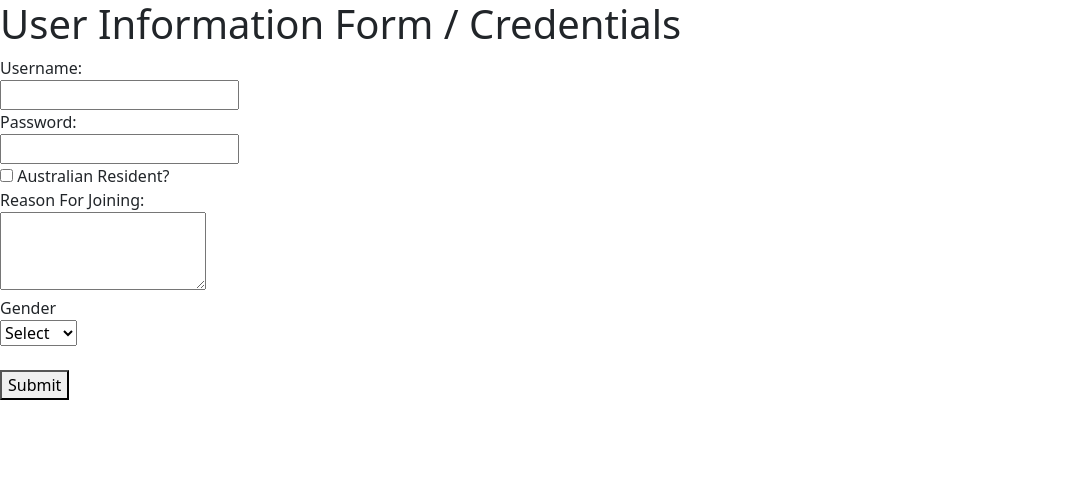
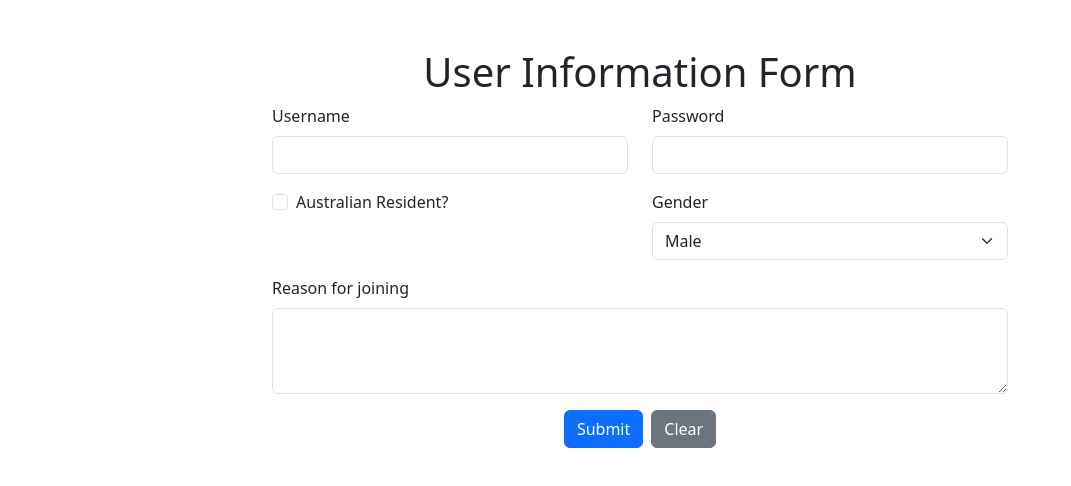
Before and after one commit to xqlin0220/FIT5032-Labtasks, a Vue app in the folder week3/: page / in a window 1280 px wide. Shown: the top 486 px of the page, without its empty margins (0-1071 px from the left). Built offline with nearby package versions, Linux system fonts and the light colour scheme.

Commit message:
activity 5

```diff
--- a/week3/src/components/Form.vue
+++ b/week3/src/components/Form.vue
@@ -1,50 +1,50 @@
 <template>
-  <div>
-    <h1>User Information Form / Credentials</h1>
+  <div class="container mt-5">
+    <div class="row">
+      <div class="col-md-8 offset-md-2">
+        <h1 class="text-center">User Information Form</h1>
+        <form>
+          <div class="row mb-3">
+            <div class="col-md-6">
+              <label for="username" class="form-label">Username</label>
+              <input type="text" class="form-control" id="username" />
+            </div>
+            <div class="col-md-6">
+              <label for="password" class="form-label">Password</label>
+              <input type="password" class="form-control" id="password" />
+            </div>
+          </div>
 
-    <form class="form" @submit.prevent="onSubmit">
-      <label for="username">Username:</label><br />
-      <input id="username" name="username" type="text" v-model="form.username" /><br />
+          <div class="row mb-3">
+            <div class="col-md-6">
+              <div class="form-check">
+                <input type="checkbox" class="form-check-input" id="isAustralian" />
+                <label class="form-check-label" for="isAustralian">
+                  Australian Resident?
+                </label>
+              </div>
+            </div>
+            <div class="col-md-6">
+              <label for="gender" class="form-label">Gender</label>
+              <select class="form-select" id="gender">
+                <option value="male">Male</option>
+                <option value="female">Female</option>
+                <option value="other">Other</option>
+              </select>
+            </div>
+          </div>
 
-      <label for="password">Password:</label><br />
-      <input id="password" name="password" type="password" v-model="form.password" /><br />
+          <div class="mb-3">
+            <label for="reason" class="form-label">Reason for joining</label>
+            <textarea class="form-control" id="reason" rows="3"></textarea>
+          </div>
 
-      <label for="isAustralian">
-        <input id="isAustralian" name="isAustralian" type="checkbox" v-model="form.isAustralian" />
-        Australian Resident?
-      </label><br />
-
-      <label for="reason">Reason For Joining:</label><br />
-      <textarea id="reason" name="reason" rows="3" v-model="form.reason"></textarea><br />
-
-      <label for="gender">Gender</label><br />
-      <select id="gender" name="gender" v-model="form.gender">
-        <option value="" disabled>Select</option>
-        <option value="female">Female</option>
-        <option value="male">Male</option>
-        <option value="other">Other</option>
-      </select><br /><br />
-
-      <button type="submit">Submit</button>
-    </form>
+          <div class="text-center">
+            <button type="submit" class="btn btn-primary me-2">Submit</button>
+            <button type="button" class="btn btn-secondary">Clear</button>
+          </div>
+        </form>
+      </div>
+    </div>
   </div>
 </template>
-
-<script setup>
-import { reactive } from 'vue'
-
-const form = reactive({
-  username: '',
-  password: '',
-  isAustralian: false,
-  reason: '',
-  gender: ''
-})
-
-function onSubmit() {
-  console.log('Form submitted:', { ...form })
-  alert(`Submitted:\n${JSON.stringify(form, null, 2)}`)
-}
-</script>
-
-<style scoped></style>
```
